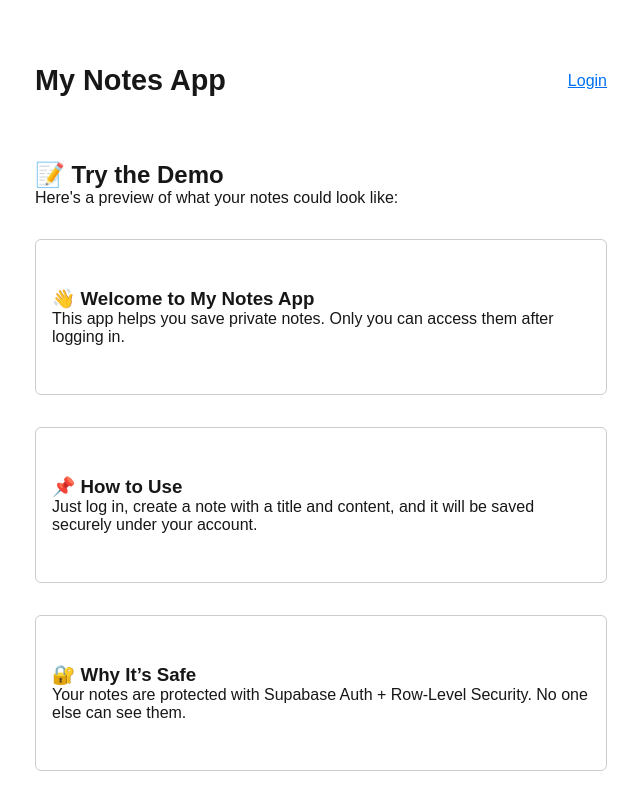
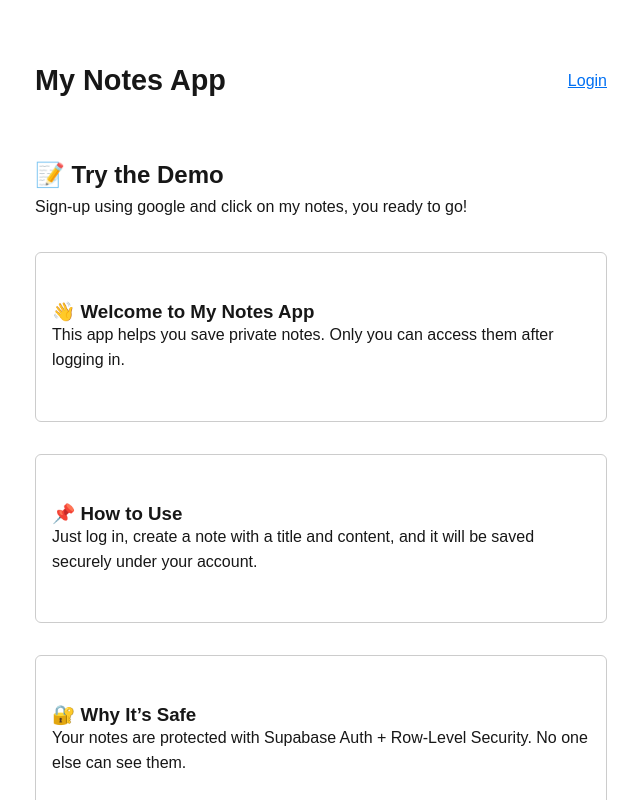
Before and after one commit to ajayshsh7/Supabase-notes-app, a Next.js app: page / in a window 1280 px wide. Shown: the top 800 px of the page, without its empty margins (319-959 px from the left). Built offline with nearby package versions, Linux system fonts and the light colour scheme; no server answers.

Commit message:
content changes

```diff
--- a/src/app/globals.css
+++ b/src/app/globals.css
@@ -40,3 +40,6 @@ a {
     color-scheme: dark;
   }
 }
+p{
+  line-height: 1.55em;
+}
--- a/src/app/page.module.css
+++ b/src/app/page.module.css
@@ -15,6 +15,9 @@
   font-weight: bold;
 }
 
+.heroPara{
+  padding-top: .4em;
+}
 .actions {
   display: flex;
   gap: 1rem;
--- a/src/app/page.tsx
+++ b/src/app/page.tsx
@@ -75,7 +75,7 @@ export default function HomePage() {
 
       <section className={styles.notesSection}>
         <h2>📝 Try the Demo</h2>
-        <p>Here's a preview of what your notes could look like:</p>
+        <p className={styles.heroPara}>Sign-up using google and click on my notes, you ready to go!</p>
 
         <ul className={styles.noteList}>
           {demoNotes.map(note => (
```
